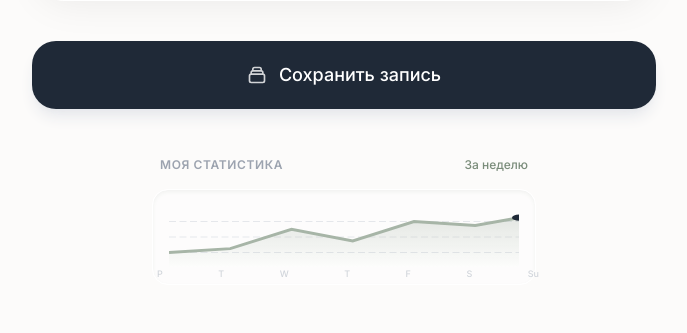
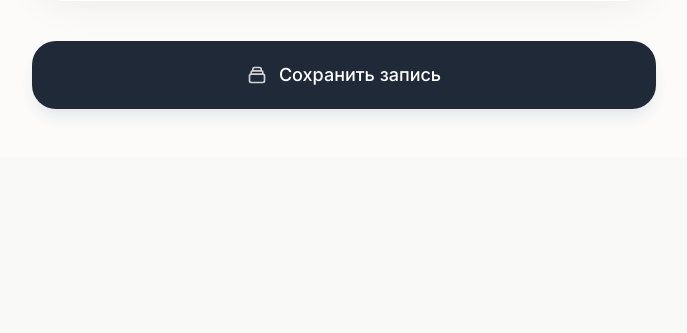
Before and after one commit to nuryyevva/emotion_tracker, a Python web app: template app/templates/dashboard.html in a window 1280 px wide. Shown: the part 871-1204 px from the top of the page, without its empty margins (296-983 px from the left). After the commit the page ends 984 px from the top, so only its background shows below. Run offline with Jinja, Linux system fonts and the light colour scheme; the template is opened without the code that fills it, so the values that code supplies are empty; some libraries are stand-ins or nearby versions.

Commit message:
fix: Udpate dashboard.html

```diff
--- a/app/templates/dashboard.html
+++ b/app/templates/dashboard.html
@@ -136,44 +136,6 @@
             </button>
         </div>
 
-        <!-- Mini History Chart -->
-        <div class="mt-12 w-full max-w-sm fade-in-up" style="animation-delay: 0.3s;">
-            <div class="flex items-center justify-between mb-4 px-2">
-                <h3 class="text-xs font-semibold text-gray-400 uppercase tracking-wider">Моя статистика</h3>
-                <span class="text-xs text-brand-sageDark font-medium">За неделю</span>
-            </div>
-
-            <!-- Simple SVG Line Chart Mockup -->
-            <div class="relative h-24 w-full bg-white/40 rounded-xl border border-white shadow-inner p-4 backdrop-blur-sm">
-                <svg class="w-full h-full" preserveAspectRatio="none" viewBox="0 0 200 80">
-                    <!-- Grid lines -->
-                    <line x1="0" y1="20" x2="200" y2="20" stroke="#E5E7EB" stroke-width="1" stroke-dasharray="4 2" />
-                    <line x1="0" y1="40" x2="200" y2="40" stroke="#E5E7EB" stroke-width="1" stroke-dasharray="4 2" />
-                    <line x1="0" y1="60" x2="200" y2="60" stroke="#E5E7EB" stroke-width="1" stroke-dasharray="4 2" />
-
-                    <!-- Data Line -->
-                    <polyline points="0,60 35,55 70,30 105,45 140,20 175,25 200,15" fill="none" stroke="#A7B5A7" stroke-width="3" vector-effect="non-scaling-stroke" strokeLinecap="round" strokeLinejoin="round"/>
-
-                    <!-- Area Gradient -->
-                    <defs>
-                        <linearGradient id="gradientArea" x1="0" x2="0" y1="0" y2="1">
-                            <stop offset="0%" stop-color="#A7B5A7" stop-opacity="0.3"/>
-                            <stop offset="100%" stop-color="#A7B5A7" stop-opacity="0"/>
-                        </linearGradient>
-                    </defs>
-                    <polygon points="0,80 0,60 35,55 70,30 105,45 140,20 175,25 200,15 200,80" fill="url(#gradientArea)" />
-
-                    <!-- Active Dot -->
-                    <circle cx="200" cy="15" r="4" fill="#1F2937" />
-                </svg>
-
-                <!-- Axis labels (Mockup) -->
-                <div class="absolute bottom-1 left-1 flex justify-between w-full text-[9px] text-gray-300 font-medium">
-                    <span>P</span><span>T</span><span>W</span><span>T</span><span>F</span><span>S</span><span>Su</span>
-                </div>
-            </div>
-        </div>
-
     </main>
 
     <!-- Success Toast Notification -->
```
